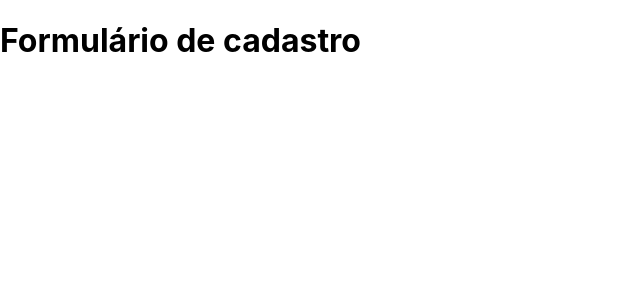
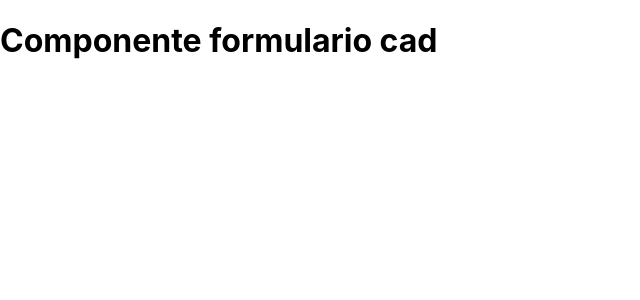
Before and after one commit to matheustakasaki/react-function-components, a React (Create React App) app in the folder material-form/: page / in a window 1280 px wide. Shown: the top 300 px of the page, without its empty margins (0-640 px from the left). Built offline with nearby package versions, Linux system fonts and the light colour scheme.

Commit message:
Criando um componente baseado em classe

```diff
--- a/material-form/src/App.js
+++ b/material-form/src/App.js
@@ -1,9 +1,10 @@
 import './App.css';
+import FormularioCadastro from './components/FormularioCadastro';
 
 function App() {
   return (
     <>
-      <h1>Formulário de cadastro</h1>
+      <FormularioCadastro></FormularioCadastro>
     </>
   );
 }
--- /dev/null
+++ b/material-form/src/components/FormularioCadastro/index.jsx
@@ -0,0 +1,11 @@
+import React from 'react';
+
+function FormularioCadastro() {
+    return (
+        <>
+            <h1>Componente formulario cad</h1>
+        </>
+        );
+}
+
+export default FormularioCadastro;
```
